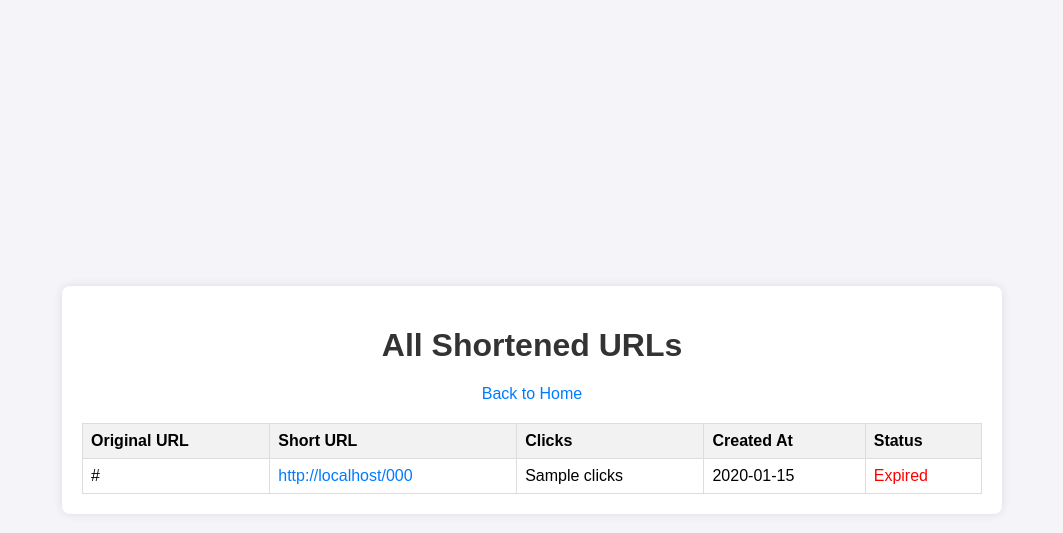
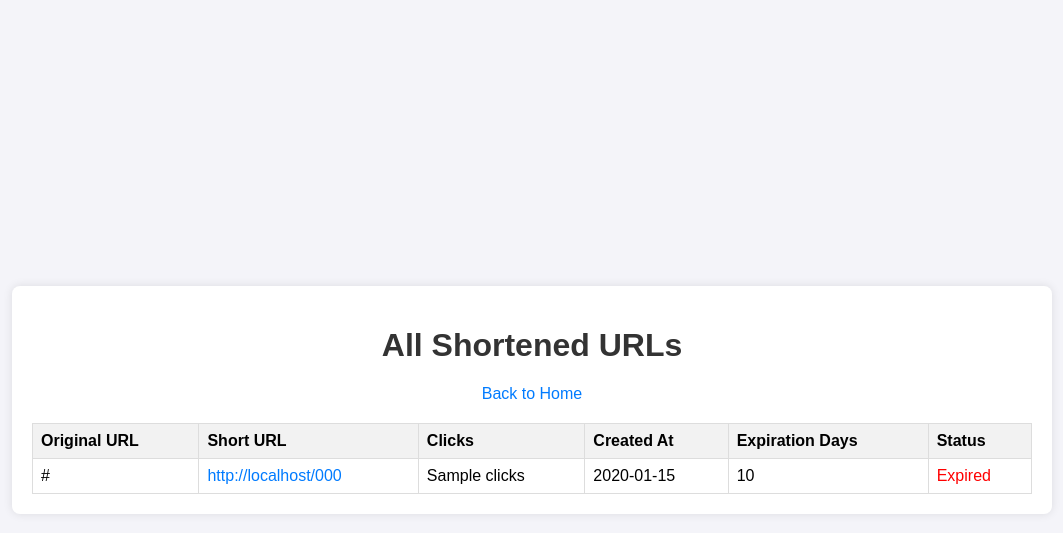
Before and after one commit to kulatav/url-shortener, a Flask app: template templates/admin.html in a window 1280 px wide. Shown: the top 533 px of the page, without its empty margins (108-1171 px from the left). Run offline with Flask 3, Linux system fonts and the light colour scheme; the template is opened without the code that fills it: most values are stand-ins (such as "Sample title", 1, 10 or a date in 2020).

Commit message:
Add custom expiration days for URLs

```diff
--- a/app.py
+++ b/app.py
@@ -17,7 +17,8 @@ def init_db():
                   original_url TEXT NOT NULL,
                   short_code TEXT NOT NULL UNIQUE,
                   clicks INTEGER DEFAULT 0,
-                  created_at TEXT)''')
+                  created_at TEXT,
+                  expiration_days INTEGER DEFAULT 30)''')
     conn.commit()
     conn.close()
 
@@ -31,9 +32,18 @@ def generate_short_code(length=6):
 def index():
     if request.method == 'POST':
         original_url = request.form['url']
+        expiration_days = request.form.get('expiration_days', '30')
         # Validate URL
         if not validators.url(original_url):
             flash('Invalid URL. Please enter a valid URL.', 'error')
+            return render_template('index.html')
+        # Validate expiration days
+        try:
+            expiration_days = int(expiration_days)
+            if not 1 <= expiration_days <= 90:
+                raise ValueError
+        except ValueError:
+            flash('Expiration days must be a number between 1 and 90.', 'error')
             return render_template('index.html')
 
         conn = sqlite3.connect('shortener.db')
@@ -52,13 +62,13 @@ def index():
                 if not c.fetchone():
                     break
                 short_code = generate_short_code()
-            c.execute('INSERT INTO urls (original_url, short_code, clicks, created_at) VALUES (?, ?, 0, ?)',
-                      (original_url, short_code, datetime.now().strftime('%Y-%m-%d %H:%M:%S')))
+            c.execute('INSERT INTO urls (original_url, short_code, clicks, created_at, expiration_days) VALUES (?, ?, 0, ?, ?)',
+                      (original_url, short_code, datetime.now().strftime('%Y-%m-%d %H:%M:%S'), expiration_days))
             conn.commit()
 
         conn.close()
         short_url = url_for('redirect_url', short_code=short_code, _external=True)
-        return render_template('index.html', short_url=short_url)
+        return render_template('index.html', short_url=short_url, expiration_days=expiration_days)
 
     return render_template('index.html')
 
@@ -67,13 +77,13 @@ def index():
 def redirect_url(short_code):
     conn = sqlite3.connect('shortener.db')
     c = conn.cursor()
-    c.execute('SELECT original_url, created_at FROM urls WHERE short_code = ?', (short_code,))
+    c.execute('SELECT original_url, created_at, expiration_days FROM urls WHERE short_code = ?', (short_code,))
     result = c.fetchone()
     if result:
-        original_url, created_at = result
-        # Check if URL is expired (30 days)
+        original_url, created_at, expiration_days = result
+        # Check if URL is expired
         created_time = datetime.strptime(created_at, '%Y-%m-%d %H:%M:%S')
-        if datetime.now() - created_time > timedelta(days=30):
+        if datetime.now() - created_time > timedelta(days=expiration_days):
             conn.close()
             flash('This URL has expired.', 'error')
             return redirect(url_for('index'))
@@ -91,13 +101,13 @@ def redirect_url(short_code):
 def admin():
     conn = sqlite3.connect('shortener.db')
     c = conn.cursor()
-    c.execute('SELECT original_url, short_code, clicks, created_at FROM urls')
+    c.execute('SELECT original_url, short_code, clicks, created_at, expiration_days FROM urls')
     urls = c.fetchall()
     # Add expiration status
     urls_with_status = [
-        (original_url, short_code, clicks, created_at,
-         'Expired' if datetime.strptime(created_at, '%Y-%m-%d %H:%M:%S') < datetime.now() - timedelta(days=30) else 'Active')
-        for original_url, short_code, clicks, created_at in urls
+        (original_url, short_code, clicks, created_at, expiration_days,
+         'Expired' if datetime.strptime(created_at, '%Y-%m-%d %H:%M:%S') < datetime.now() - timedelta(days=expiration_days) else 'Active')
+        for original_url, short_code, clicks, created_at, expiration_days in urls
     ]
     conn.close()
     return render_template('admin.html', urls=urls_with_status)
--- a/static/style.css
+++ b/static/style.css
@@ -14,13 +14,13 @@ body {
     border-radius: 8px;
     box-shadow: 0 0 10px rgba(0,0,0,0.1);
     width: 90%;
-    max-width: 900px; /* Increased for new column */
+    max-width: 1000px; /* Increased for new column */
     text-align: center;
 }
 h1 {
     color: #333;
 }
-input[type="url"] {
+input[type="url"], input[type="number"] {
     width: 80%;
     padding: 10px;
     margin: 10px 0;
--- a/templates/admin.html
+++ b/templates/admin.html
@@ -11,13 +11,14 @@
         <a href="{{ url_for('index') }}">Back to Home</a>
         {% if urls %}
             <table>
-                <tr><th>Original URL</th><th>Short URL</th><th>Clicks</th><th>Created At</th><th>Status</th></tr>
-                {% for original_url, short_code, clicks, created_at, status in urls %}
+                <tr><th>Original URL</th><th>Short URL</th><th>Clicks</th><th>Created At</th><th>Expiration Days</th><th>Status</th></tr>
+                {% for original_url, short_code, clicks, created_at, expiration_days, status in urls %}
                     <tr>
                         <td>{{ original_url }}</td>
                         <td><a href="{{ url_for('redirect_url', short_code=short_code, _external=True) }}">{{ url_for('redirect_url', short_code=short_code, _external=True) }}</a></td>
                         <td>{{ clicks }}</td>
                         <td>{{ created_at }}</td>
+                        <td>{{ expiration_days }}</td>
                         <td class="{{ 'expired' if status == 'Expired' else 'active' }}">{{ status }}</td>
                     </tr>
                 {% endfor %}
--- a/templates/index.html
+++ b/templates/index.html
@@ -17,11 +17,12 @@
         {% endwith %}
         <form method="POST">
             <input type="url" name="url" placeholder="Enter URL to shorten" required>
+            <input type="number" name="expiration_days" placeholder="Expiration days (1-90)" min="1" max="90" value="30">
             <button type="submit">Shorten</button>
         </form>
         {% if short_url %}
             <p>Shortened URL: <a href="{{ short_url }}" target="_blank">{{ short_url }}</a></p>
-            <p>Note: This URL will expire 30 days after creation.</p>
+            <p>This URL will expire in {{ expiration_days }} days.</p>
         {% endif %}
         <p><a href="{{ url_for('admin') }}">View all URLs</a></p>
     </div>
```
Also changed, not shown: migrate_expiration.py (added, +16 -0 lines).
